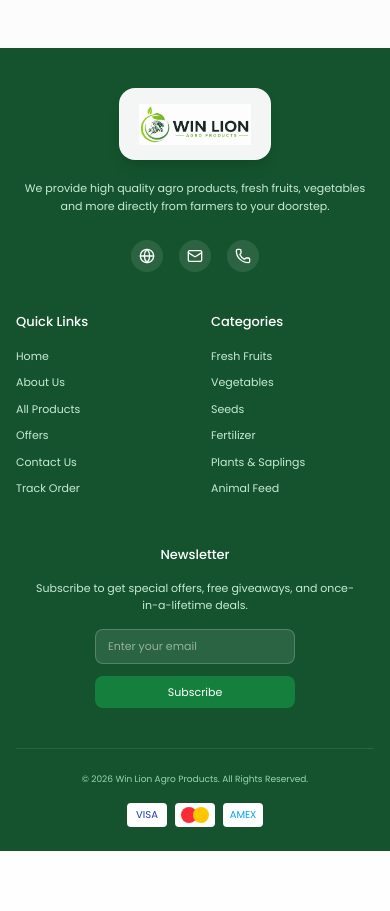
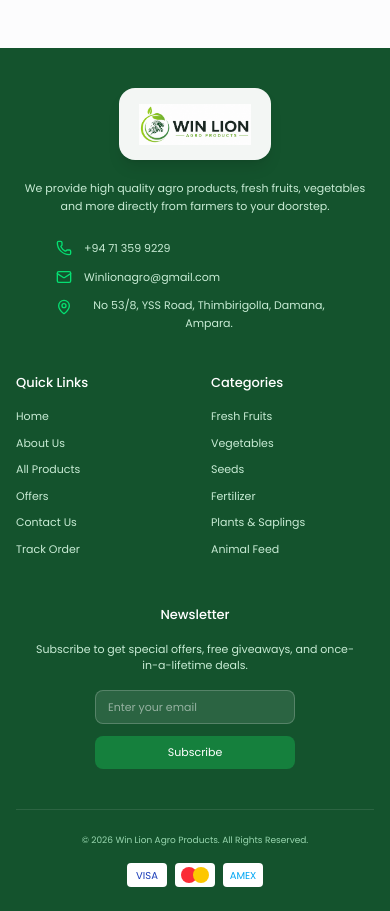
Before and after one commit to damith-sandunika/Winlion-Agro-Shop, a Laravel app: page / in a window 390 px wide. Shown: the part 4853-5764 px from the top of the page. Before the commit the page ends 5704 px from the top, so only its background shows below. Run offline with Laravel 12, Linux system fonts and the light colour scheme; data that the repository does not hold is empty; style sheets or scripts are compiled from the project's sources; parts of the project's set-up code (start-up, migrations or seed data) failed here and were passed over.

Commit message:
Update contact details (phone, email, address)

```diff
--- a/resources/js/components/Footer.jsx
+++ b/resources/js/components/Footer.jsx
@@ -1,6 +1,6 @@
 import React from 'react';
 import { Link } from 'react-router-dom';
-import { Phone, Mail, Globe } from 'lucide-react';
+import { Phone, Mail, Globe, MapPin } from 'lucide-react';
 
 const Footer = () => {
     return (
@@ -15,16 +15,19 @@ const Footer = () => {
                         <p className="text-green-100/90 text-[11px] md:text-sm mb-6 max-w-sm leading-relaxed">
                             We provide high quality agro products, fresh fruits, vegetables and more directly from farmers to your doorstep.
                         </p>
-                        <div className="flex gap-4">
-                            <a href="#" className="w-8 h-8 rounded-full bg-white/10 flex items-center justify-center hover:bg-brand-green transition-colors">
-                                <Globe size={16} />
+                        <div className="flex flex-col gap-3">
+                            <a href="tel:+94713599229" className="flex items-center gap-3 text-green-100/90 hover:text-white transition-colors">
+                                <Phone size={16} className="text-green-400" />
+                                <span className="text-[11px] md:text-sm">+94 71 359 9229</span>
                             </a>
-                            <a href="#" className="w-8 h-8 rounded-full bg-white/10 flex items-center justify-center hover:bg-brand-green transition-colors">
-                                <Mail size={16} />
+                            <a href="mailto:Winlionagro@gmail.com" className="flex items-center gap-3 text-green-100/90 hover:text-white transition-colors">
+                                <Mail size={16} className="text-green-400" />
+                                <span className="text-[11px] md:text-sm">Winlionagro@gmail.com</span>
                             </a>
-                            <a href="#" className="w-8 h-8 rounded-full bg-white/10 flex items-center justify-center hover:bg-brand-green transition-colors">
-                                <Phone size={16} />
-                            </a>
+                            <div className="flex items-start gap-3 text-green-100/90">
+                                <MapPin size={16} className="text-green-400 shrink-0 mt-0.5" />
+                                <span className="text-[11px] md:text-sm leading-relaxed max-w-[250px]">No 53/8, YSS Road, Thimbirigolla, Damana, Ampara.</span>
+                            </div>
                         </div>
                     </div>
 
--- a/resources/js/components/Header.jsx
+++ b/resources/js/components/Header.jsx
@@ -295,13 +295,13 @@ const Header = () => {
                     </div>
 
                     <div className="mt-8 pt-6 border-t border-gray-100 flex flex-col gap-4 px-2">
-                        <a href="tel:+94771234567" className="flex items-center gap-3 text-gray-600 hover:text-brand-green">
+                        <a href="tel:+94713599229" className="flex items-center gap-3 text-gray-600 hover:text-brand-green">
                             <div className="w-8 h-8 rounded-full bg-green-50 flex items-center justify-center text-brand-green"><Phone size={16} /></div>
-                            <span className="font-medium">+94 77 123 4567</span>
+                            <span className="font-medium">+94 71 359 9229</span>
                         </a>
-                        <a href="mailto:info@winlion.com" className="flex items-center gap-3 text-gray-600 hover:text-brand-green">
+                        <a href="mailto:Winlionagro@gmail.com" className="flex items-center gap-3 text-gray-600 hover:text-brand-green">
                             <div className="w-8 h-8 rounded-full bg-blue-50 flex items-center justify-center text-blue-600"><Mail size={16} /></div>
-                            <span className="font-medium">info@winlion.com</span>
+                            <span className="font-medium">Winlionagro@gmail.com</span>
                         </a>
                     </div>
                 </div>
```
